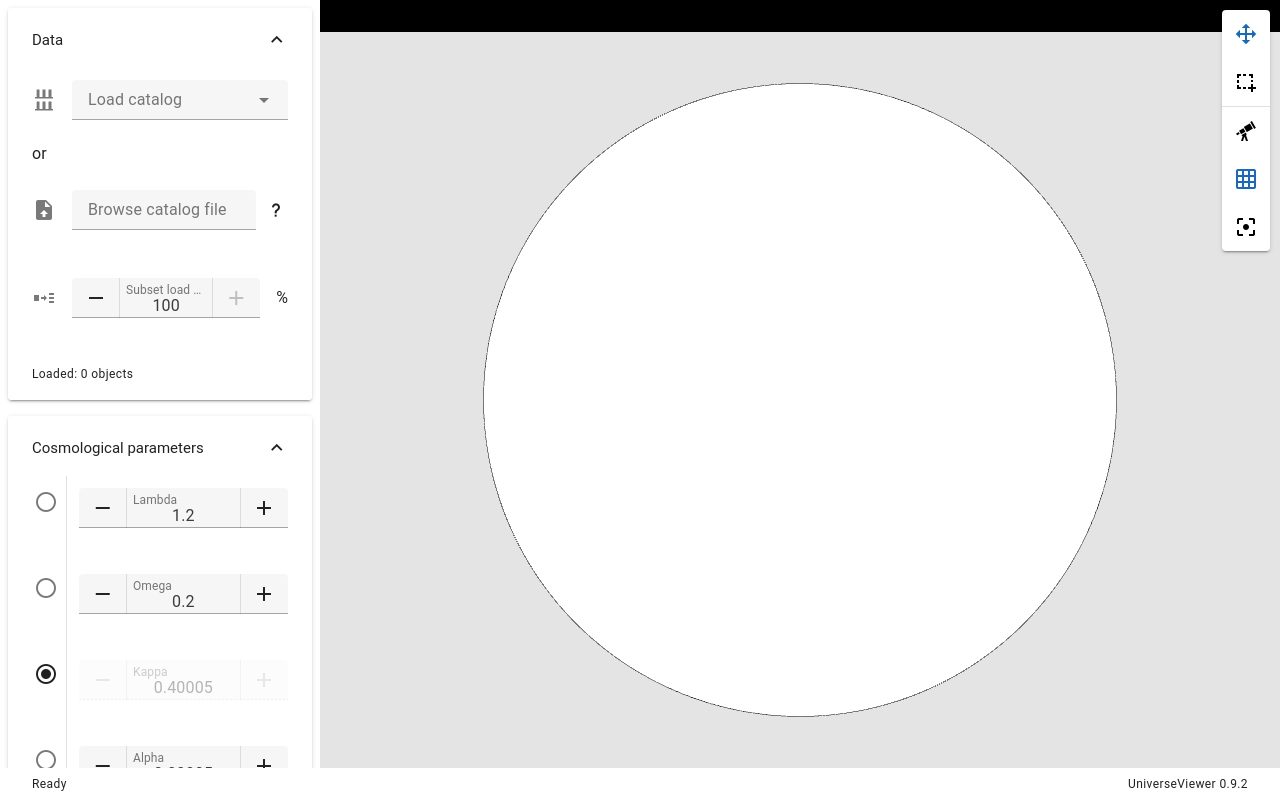
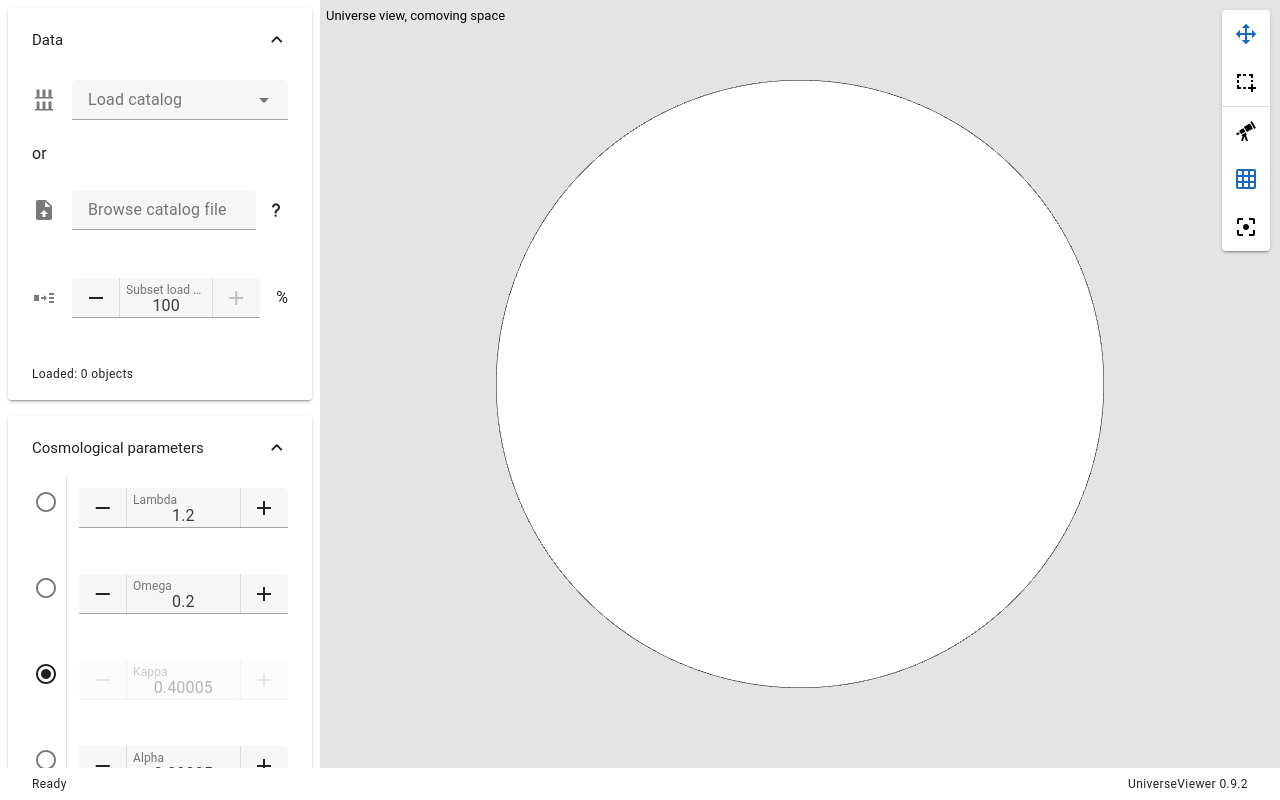
Before and after one commit to UniverseViewer/universe-viewer, a Vue app: page / in a window 1280 px wide. Built offline with nearby package versions, Linux system fonts and the light colour scheme.

Commit message:
Fix window height reduction behavior

```diff
--- a/src/views/MainWindow.vue
+++ b/src/views/MainWindow.vue
@@ -4,7 +4,7 @@
     <About v-model="aboutOpened" />
     <v-main>
       <v-container fluid class="fill-height pa-0 ma-0">
-        <v-row no-gutters style="height: calc(100%">
+        <v-row no-gutters style="height: calc(100vh - 32px)">
           <!-- LEFT SIDEBAR -->
           <v-col cols="3" class="pa-2 bg_surface left-panel">
             <v-expansion-panels multiple v-model="opened_panels">
```
